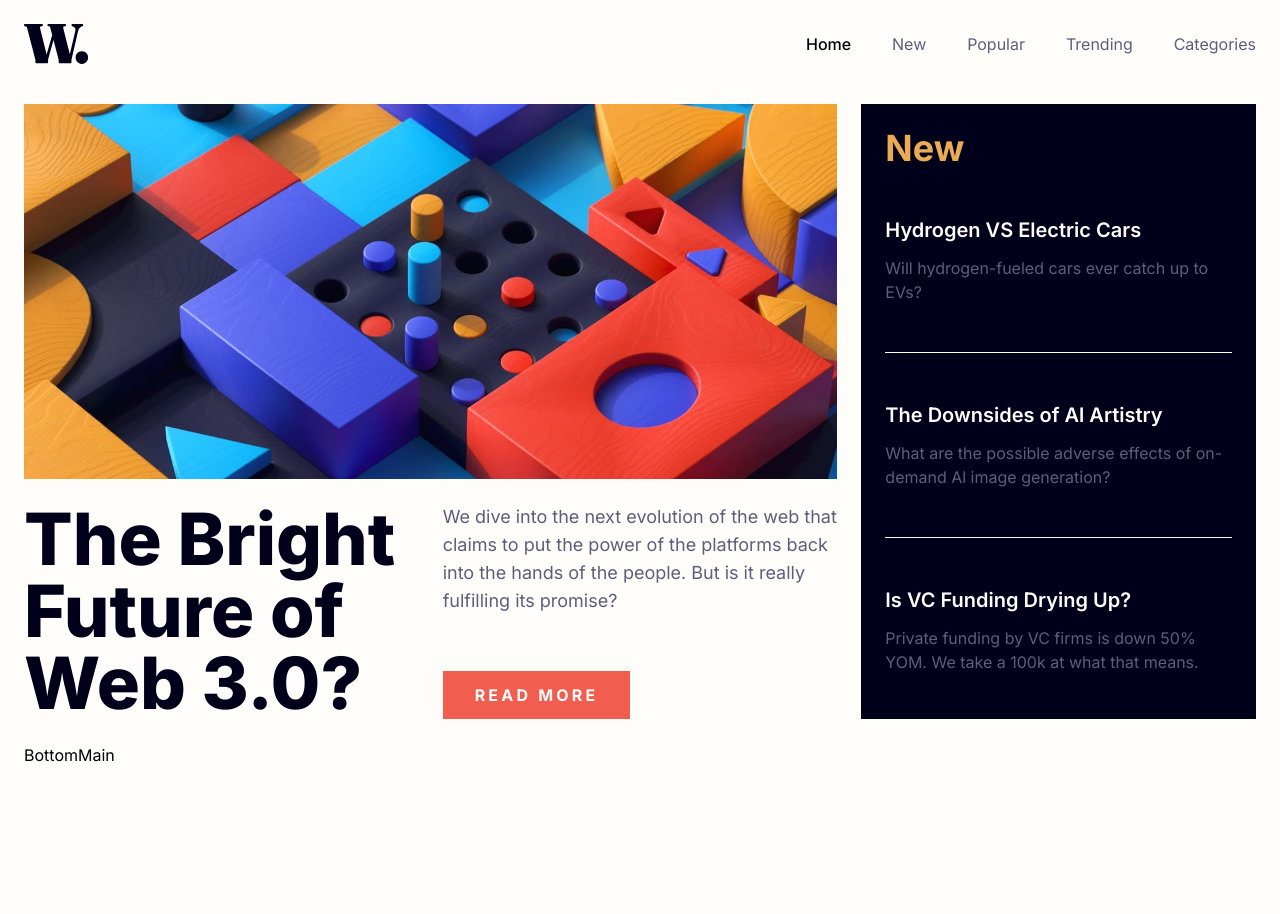
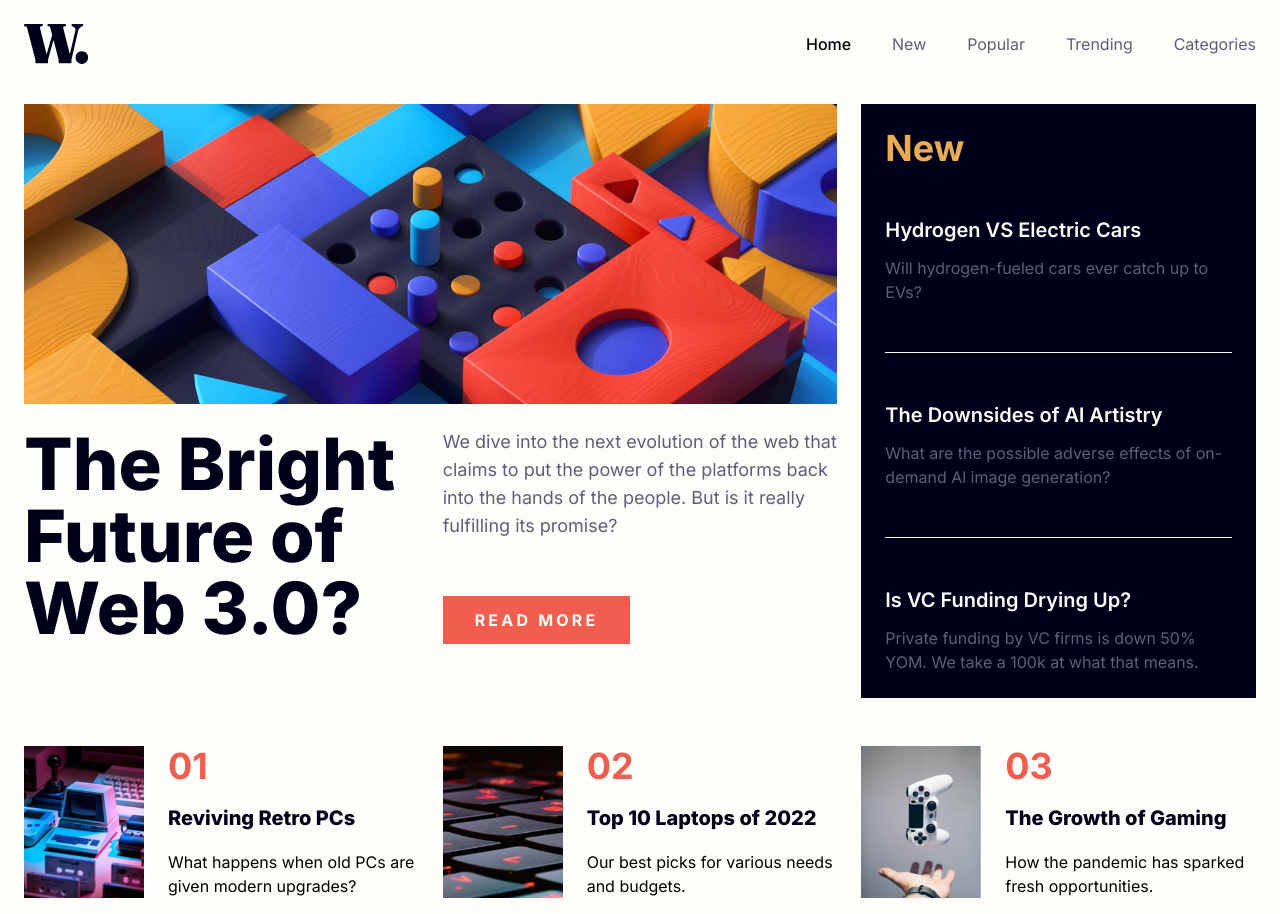
Before and after one commit to Sachintha-Prasad/Frontend-mentor-news-homepage-main, a React (Vite) app: page / in a window 1280 px wide. Before the commit the page ends 800 px from the top, so only its background shows below. Built offline with nearby package versions, Linux system fonts and the light colour scheme.

Commit message:
recent news completed

```diff
--- a/src/components/BottomMain.jsx
+++ b/src/components/BottomMain.jsx
@@ -1,7 +1,43 @@
 import React from "react"
 
 const BottomMain = () => {
-    return <div>BottomMain</div>
+    const recentNewsList = [
+        {
+            image: "../src/assets/images/image-retro-pcs.jpg",
+            title: "Reviving Retro PCs",
+            desc: "What happens when old PCs are given modern upgrades?"
+        },
+        {
+            image: "../src/assets/images/image-top-laptops.jpg",
+            title: "Top 10 Laptops of 2022",
+            desc: "Our best picks for various needs and budgets."
+        },
+        {
+            image: "../src/assets/images/image-gaming-growth.jpg",
+            title: "The Growth of Gaming",
+            desc: "How the pandemic has sparked fresh opportunities."
+        }
+    ]
+
+    return (
+        <div className="grid gap-6 grid-cols-1 md:grid-cols-2 lg:grid-cols-3">
+            {recentNewsList.map((item, index) => (
+                <div key={index} className="flex gap-6">
+                    <img src={item.image} alt="" className="max-w-[120px]" />
+
+                    <div className="flex flex-col items-start justify-between">
+                        <h2 className="text-4xl font-bold text-soft-red">
+                            {`00${index + 1}`.slice(-2, 4)}
+                        </h2>
+                        <h3 className="text-xl font-extrabold text-very-dark-blue hover:text-soft-red cursor-pointer transition-all duration-200 ease-linear">
+                            {item.title}
+                        </h3>
+                        <p className="text-dark-blue">{item.desc}</p>
+                    </div>
+                </div>
+            ))}
+        </div>
+    )
 }
 
 export default BottomMain
--- a/src/components/LeftMain.jsx
+++ b/src/components/LeftMain.jsx
@@ -4,7 +4,7 @@ import { Link } from "react-router-dom"
 const LeftMain = () => {
     return (
         <div className="grid gap-6 grid-cols-1 sm:grid-cols-2">
-            <div className="sm:col-span-2 w-full min-h-[375px] bg-[url('../src/assets/images/image-web-3-mobile.jpg')] md:bg-[url('../src/assets/images/image-web-3-desktop.jpg')] bg-cover bg-no-repeat bg-center"></div>
+            <div className="sm:col-span-2 w-full min-h-[300px] bg-[url('../src/assets/images/image-web-3-mobile.jpg')] md:bg-[url('../src/assets/images/image-web-3-desktop.jpg')] bg-cover bg-no-repeat bg-center"></div>
 
             <h1 className="text-4xl md:text-5xl xl:text-7xl font-extrabold text-very-dark-blue">
                 The Bright Future of Web 3.0?
--- a/src/pages/HomePage.jsx
+++ b/src/pages/HomePage.jsx
@@ -6,7 +6,7 @@ import BottomMain from "../components/BottomMain"
 
 const HomePage = () => {
     return (
-        <div className="container grid gap-6 grid-cols-1 lg:grid-cols-3 my-4">
+        <div className="container grid gap-x-6 gap-y-12 grid-cols-1 lg:grid-cols-3 my-4">
             <GridElement gridType="lg:col-span-2">
                 <LeftMain />
             </GridElement>
```
